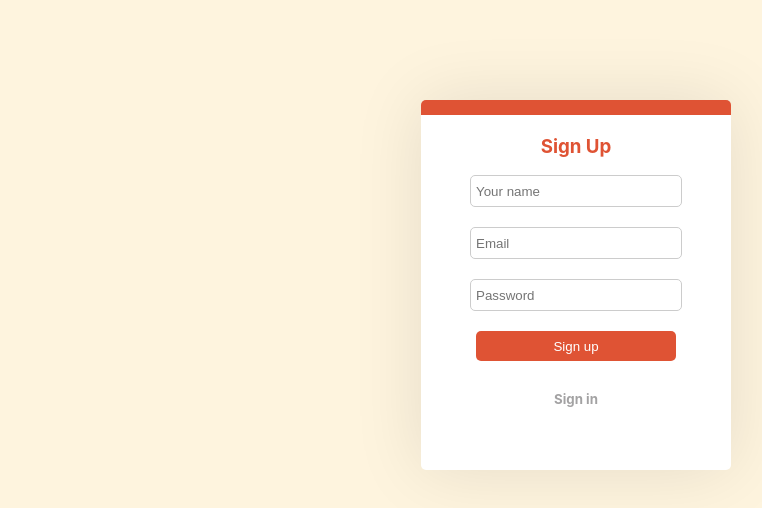
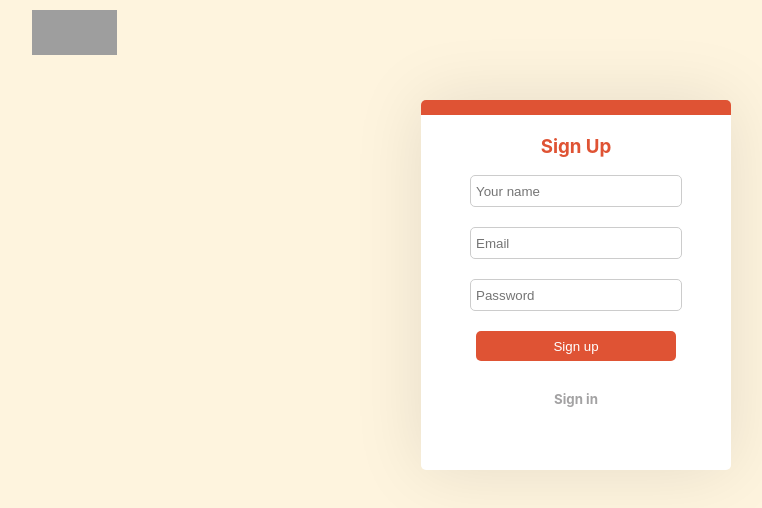
Before and after one commit to lai85321/cash-flows-react, a React (Create React App) app: page /signUp in a window 1280 px wide. Shown: the top 508 px of the page, without its empty margins (64-826 px from the left). Built offline with nearby package versions, Linux system fonts and the light colour scheme; no server answers; grey boxes are pictures that could not be loaded.

Commit message:
[fix] fix photo error when picture is null

```diff
--- a/src/App.css
+++ b/src/App.css
@@ -10,9 +10,9 @@ hr {
   width: 95%
 }
 
-body{
+/* body{
   overflow-y: hidden;
-}
+} */
 a{
   text-decoration:none;
   color: inherit;
--- a/src/components/home/home.css
+++ b/src/components/home/home.css
@@ -69,6 +69,9 @@
     display: flex;
     justify-content: center;
     align-items: center;
+}
+.home-body{
+    overflow-y: auto;
 }
 .home-main{
     width:1100px;
--- a/src/components/home/home.js
+++ b/src/components/home/home.js
@@ -20,6 +20,7 @@ function Home() {
           </div>
         </div>
       </div>
+      <div className="home-body">
         <div className="home-main-container">
           <div className="home-main">
             <div className="home-main-left">
@@ -53,7 +54,9 @@ function Home() {
         <div className="home-section-container">
           <div className="home-section">
             <div className="home-section-texts">
-            <div className="home-section-header">One click to get balanced</div>
+              <div className="home-section-header">
+                One click to get balanced
+              </div>
               <div className="home-section-content">
                 Calculate the easiest way to settle up for you
               </div>
@@ -65,6 +68,7 @@ function Home() {
           </div>
         </div>
         <div style={{ backgroundColor: "white", height: "60px" }}></div>
+      </div>
       <div className="home-footer-container"></div>
     </>
   );
--- a/src/components/menu/menu.js
+++ b/src/components/menu/menu.js
@@ -21,7 +21,11 @@ const sidebarMenu = [
 const Menu = () => {
   let navigate = useNavigate();
   const name = localStorage.getItem("username") || "name";
-  const picture = localStorage.getItem("picture") || `url(${user})`;
+  const picture =
+    localStorage.getItem("picture") === "null"
+      ? user
+      : localStorage.getItem("picture");
+  console.log(picture);
   const logout = () => {
     localStorage.clear();
     navigate(`/`, { replace: true });
--- a/src/components/sign-in/signIn.js
+++ b/src/components/sign-in/signIn.js
@@ -6,7 +6,7 @@ const { REACT_APP_HOST, REACT_APP_API_VERSION, REACT_APP_CLOUDFRONT_PATH } =
   process.env;
 const SignIn = () => {
   let navigate = useNavigate();
-  const [email, setEmail] = useState("andy@test.com");
+  const [email, setEmail] = useState("tina@test.com");
   const [password, setPassword] = useState("test");
   const [errorMsg, setErrorMsg] = useState("");
   const submitSignIn = () => {
@@ -25,13 +25,14 @@ const SignIn = () => {
       .then((response) => response.json())
       .then((json) => {
         if (!json.error) {
+          console.log(json.data.picture);
           localStorage.setItem("id", json.data.user.id);
           localStorage.setItem("username", json.data.user.name);
 
           localStorage.setItem(
             "picture",
             `${
-              json.data.user.picture === null
+              !json.data.user.picture
                 ? null
                 : `${REACT_APP_CLOUDFRONT_PATH}/user/${json.data.user.id}/${json.data.user.picture}`
             }`
--- a/src/components/sign-up/signUp.css
+++ b/src/components/sign-up/signUp.css
@@ -4,7 +4,22 @@
     margin: 10px;
     color: #333333;
 }
-
+.signup-nav-container{
+    display: flex;
+    justify-content: center;
+    width: 100vw;
+    height: 8vh;
+    position: fixed;
+    top: 0px;
+}
+.signup-nav{
+    width: 85%;
+    display: flex;
+    align-items: center;
+    flex-direction: row;
+    justify-content: space-between;
+    height: 100%;
+}
 .signup-title{
     text-align: center;
     width: 200px;
--- a/src/components/sign-up/signUp.js
+++ b/src/components/sign-up/signUp.js
@@ -27,13 +27,13 @@ const SignUp = () => {
       .then((response) => response.json())
       .then((json) => {
         if (!json.error) {
+          console.log(json.data);
           localStorage.setItem("id", json.data.user.id);
           localStorage.setItem("username", json.data.user.name);
-
           localStorage.setItem(
             "picture",
             `${
-              json.data.user.picture === null
+              !json.data.user.picture
                 ? null
                 : `${REACT_APP_CLOUDFRONT_PATH}/user/${json.data.user.id}/${json.data.user.picture}`
             }`
@@ -46,6 +46,16 @@ const SignUp = () => {
       });
   };
   return (
+    <div>
+      <div className="signup-nav-container">
+        <div className="signup-nav">
+          <div>
+            <Link to="/">
+              <div className="home-logo"></div>
+            </Link>
+          </div>
+        </div>
+      </div>
       <div className="signup-page">
         <div id="signup-container">
           <div className="signup">
@@ -102,6 +112,7 @@ const SignUp = () => {
           </div>
         </div>
       </div>
+    </div>
   );
 };
 
```
Lines whose indentation alone changed are shown as unchanged.
